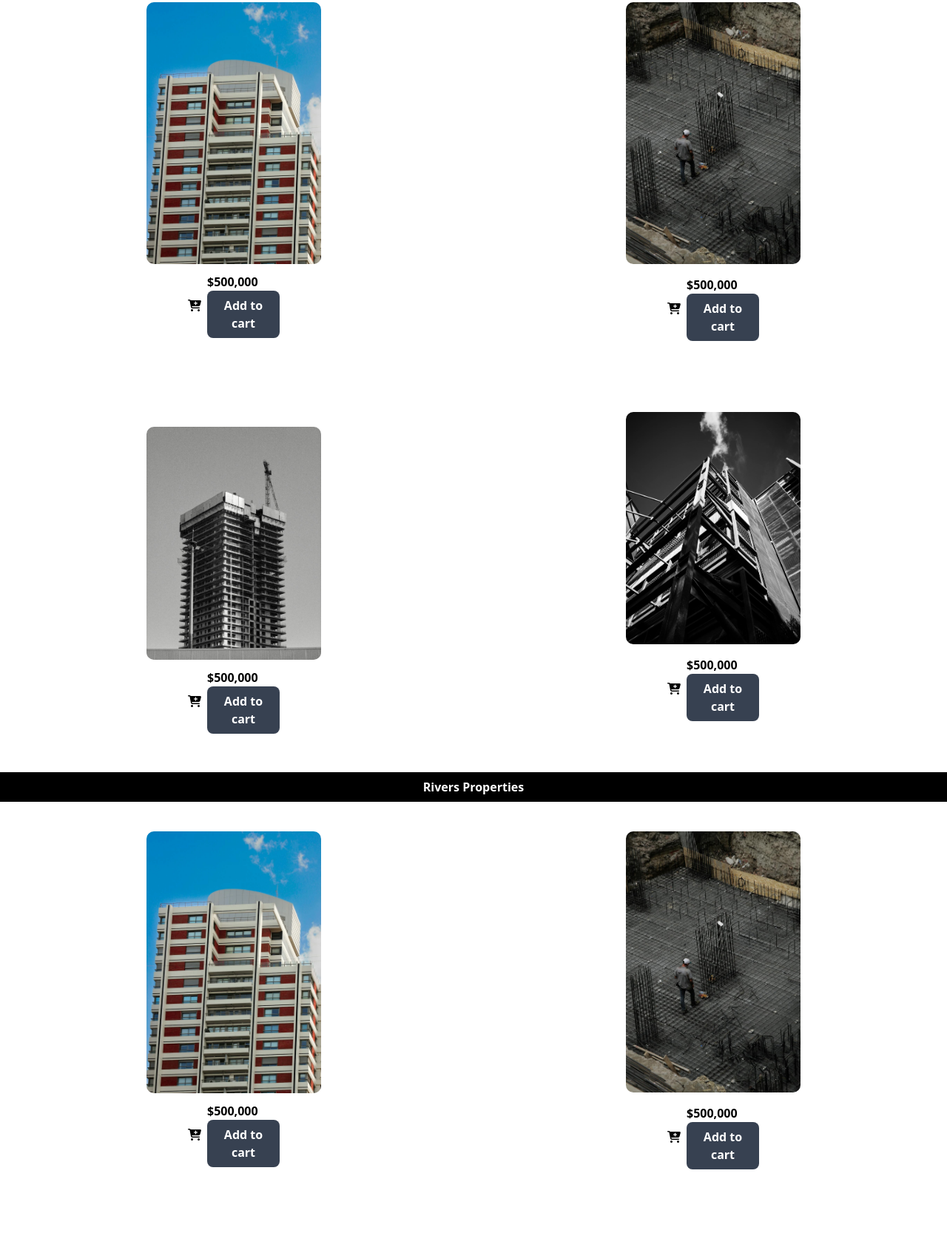
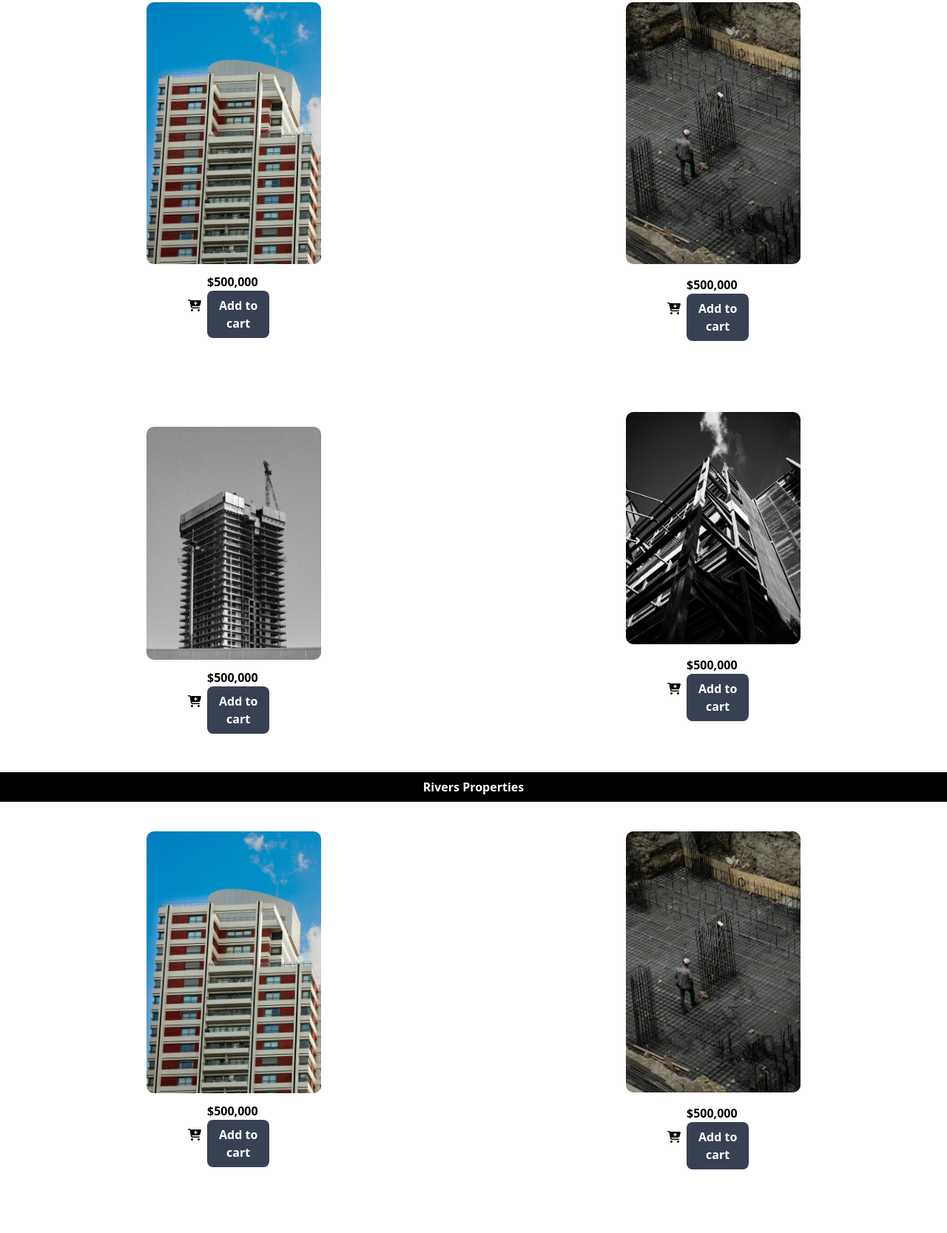
Before and after one commit to karmal1426/tailwindtest, a website: page Real-estate.html in a window 1280 px wide. Shown: the part 2164-3831 px from the top of the page at 74% size. Drawn offline with Linux system fonts and the light colour scheme.

Commit message:
feat: added break to all button element on cart and real-estate .html respectively

```diff
--- a/Real-estate.html
+++ b/Real-estate.html
@@ -73,7 +73,7 @@
                         <i class="fa-solid fa-cart-plus"></i>
                         <div class="flex flex-col py-1">
                             <h2 class="font-bold"><span>$</span>500,000</h2>
-                            <button class="bg-gray-700 text-white font-bold py-2 px-4 rounded-lg hover:bg-blue-700 focus:ring-2 focus:ring-blue-500 focus:ring-opacity-50">Add to cart</button>
+                            <button class="bg-gray-700 text-white font-bold py-2 px-4 rounded-lg hover:bg-blue-700 focus:ring-2 focus:ring-blue-500 focus:ring-opacity-50">Add to <br> cart</button>
                         </div>
                     </div>
                 </div>
@@ -86,7 +86,7 @@
                         <i class="fa-solid fa-cart-plus"></i>
                         <div class="flex flex-col py-1">
                             <h2 class="font-bold"><span>$</span>500,000</h2>
-                            <button class="bg-gray-700 text-white font-bold py-2 px-4 rounded-lg hover:bg-blue-700 focus:ring-2 focus:ring-blue-500 focus:ring-opacity-50">Add to cart</button>
+                            <button class="bg-gray-700 text-white font-bold py-2 px-4 rounded-lg hover:bg-blue-700 focus:ring-2 focus:ring-blue-500 focus:ring-opacity-50">Add to <br> cart</button>
                         </div>
                     </div>
                 </div>
@@ -100,7 +100,7 @@
                         <div class="flex flex-col py-1">
                             <div class="flex flex-col py-1">
                                 <h2 class="font-bold"><span>$</span>500,000</h2>
-                                <button class="bg-gray-700 text-white font-bold py-2 px-4 rounded-lg hover:bg-blue-700 focus:ring-2 focus:ring-blue-500 focus:ring-opacity-50">Add to cart</button>
+                                <button class="bg-gray-700 text-white font-bold py-2 px-4 rounded-lg hover:bg-blue-700 focus:ring-2 focus:ring-blue-500 focus:ring-opacity-50">Add to <br> cart</button>
                             </div>
                         </div>
                     </div>
@@ -115,7 +115,7 @@
                         <div class="flex flex-col py-1">
                             <div class="flex flex-col py-1">
                                 <h2 class="font-bold"><span>$</span>500,000</h2>
-                                <button class="bg-gray-700 text-white font-bold py-2 px-4 rounded-lg hover:bg-blue-700 focus:ring-2 focus:ring-blue-500 focus:ring-opacity-50">Add to cart</button>
+                                <button class="bg-gray-700 text-white font-bold py-2 px-4 rounded-lg hover:bg-blue-700 focus:ring-2 focus:ring-blue-500 focus:ring-opacity-50">Add to <br> cart</button>
                             </div>
                         </div>
                     </div>
@@ -144,7 +144,7 @@
                         <i class="fa-solid fa-cart-plus"></i>
                         <div class="flex flex-col py-1">
                             <h2 class="font-bold"><span>$</span>500,000</h2>
-                            <button class="bg-gray-700 text-white font-bold py-2 px-4 rounded-lg hover:bg-blue-700 focus:ring-2 focus:ring-blue-500 focus:ring-opacity-50">Add to cart</button>
+                            <button class="bg-gray-700 text-white font-bold py-2 px-4 rounded-lg hover:bg-blue-700 focus:ring-2 focus:ring-blue-500 focus:ring-opacity-50">Add to <br> cart</button>
                         </div>
                     </div>
                 </div>
@@ -157,7 +157,7 @@
                         <i class="fa-solid fa-cart-plus"></i>
                         <div class="flex flex-col py-1">
                             <h2 class="font-bold"><span>$</span>500,000</h2>
-                            <button class="bg-gray-700 text-white font-bold py-2 px-4 rounded-lg hover:bg-blue-700 focus:ring-2 focus:ring-blue-500 focus:ring-opacity-50">Add to cart</button>
+                            <button class="bg-gray-700 text-white font-bold py-2 px-4 rounded-lg hover:bg-blue-700 focus:ring-2 focus:ring-blue-500 focus:ring-opacity-50">Add to <br> cart</button>
                         </div>
                     </div>
                 </div>
@@ -171,7 +171,7 @@
                         <div class="flex flex-col py-1">
                             <div class="flex flex-col py-1">
                                 <h2 class="font-bold"><span>$</span>500,000</h2>
-                                <button class="bg-gray-700 text-white font-bold py-2 px-4 rounded-lg hover:bg-blue-700 focus:ring-2 focus:ring-blue-500 focus:ring-opacity-50">Add to cart</button>
+                                <button class="bg-gray-700 text-white font-bold py-2 px-4 rounded-lg hover:bg-blue-700 focus:ring-2 focus:ring-blue-500 focus:ring-opacity-50">Add to <br> cart</button>
                             </div>
                         </div>
                     </div>
@@ -186,7 +186,7 @@
                         <div class="flex flex-col py-1">
                             <div class="flex flex-col py-1">
                                 <h2 class="font-bold"><span>$</span>500,000</h2>
-                                <button class="bg-gray-700 text-white font-bold py-2 px-4 rounded-lg hover:bg-blue-700 focus:ring-2 focus:ring-blue-500 focus:ring-opacity-50">Add to cart</button>
+                                <button class="bg-gray-700 text-white font-bold py-2 px-4 rounded-lg hover:bg-blue-700 focus:ring-2 focus:ring-blue-500 focus:ring-opacity-50">Add to <br> cart</button>
                             </div>
                         </div>
                     </div>
@@ -215,7 +215,7 @@
                         <i class="fa-solid fa-cart-plus"></i>
                         <div class="flex flex-col py-1">
                             <h2 class="font-bold"><span>$</span>500,000</h2>
-                            <button class="bg-gray-700 text-white font-bold py-2 px-4 rounded-lg hover:bg-blue-700 focus:ring-2 focus:ring-blue-500 focus:ring-opacity-50">Add to cart</button>
+                            <button class="bg-gray-700 text-white font-bold py-2 px-4 rounded-lg hover:bg-blue-700 focus:ring-2 focus:ring-blue-500 focus:ring-opacity-50">Add to <br> cart</button>
                         </div>
                     </div>
                 </div>
@@ -228,7 +228,7 @@
                         <i class="fa-solid fa-cart-plus"></i>
                         <div class="flex flex-col py-1">
                             <h2 class="font-bold"><span>$</span>500,000</h2>
-                            <button class="bg-gray-700 text-white font-bold py-2 px-4 rounded-lg hover:bg-blue-700 focus:ring-2 focus:ring-blue-500 focus:ring-opacity-50">Add to cart</button>
+                            <button class="bg-gray-700 text-white font-bold py-2 px-4 rounded-lg hover:bg-blue-700 focus:ring-2 focus:ring-blue-500 focus:ring-opacity-50">Add to <br> cart</button>
                         </div>
                     </div>
                 </div>
@@ -242,7 +242,7 @@
                         <div class="flex flex-col py-1">
                             <div class="flex flex-col py-1">
                                 <h2 class="font-bold"><span>$</span>500,000</h2>
-                                <button class="bg-gray-700 text-white font-bold py-2 px-4 rounded-lg hover:bg-blue-700 focus:ring-2 focus:ring-blue-500 focus:ring-opacity-50">Add to cart</button>
+                                <button class="bg-gray-700 text-white font-bold py-2 px-4 rounded-lg hover:bg-blue-700 focus:ring-2 focus:ring-blue-500 focus:ring-opacity-50">Add to <br> cart</button>
                             </div>
                         </div>
                     </div>
@@ -257,7 +257,7 @@
                         <div class="flex flex-col py-1">
                             <div class="flex flex-col py-1">
                                 <h2 class="font-bold"><span>$</span>500,000</h2>
-                                <button class="bg-gray-700 text-white font-bold py-2 px-4 rounded-lg hover:bg-blue-700 focus:ring-2 focus:ring-blue-500 focus:ring-opacity-50">Add to cart</button>
+                                <button class="bg-gray-700 text-white font-bold py-2 px-4 rounded-lg hover:bg-blue-700 focus:ring-2 focus:ring-blue-500 focus:ring-opacity-50">Add to <br> cart</button>
                             </div>
                         </div>
                     </div>
```
Also changed, not shown: cart.html (+12 -12 lines).
